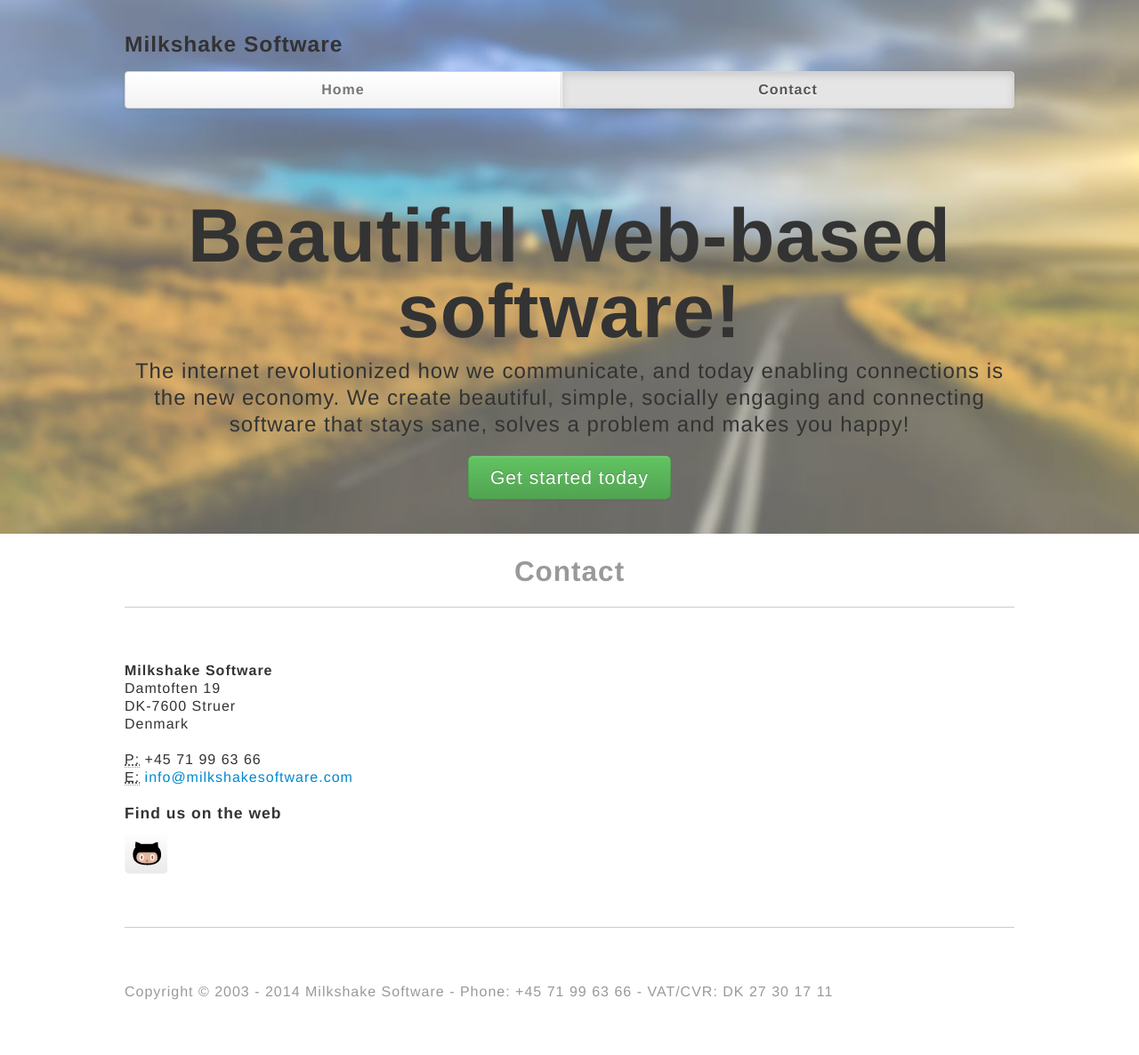
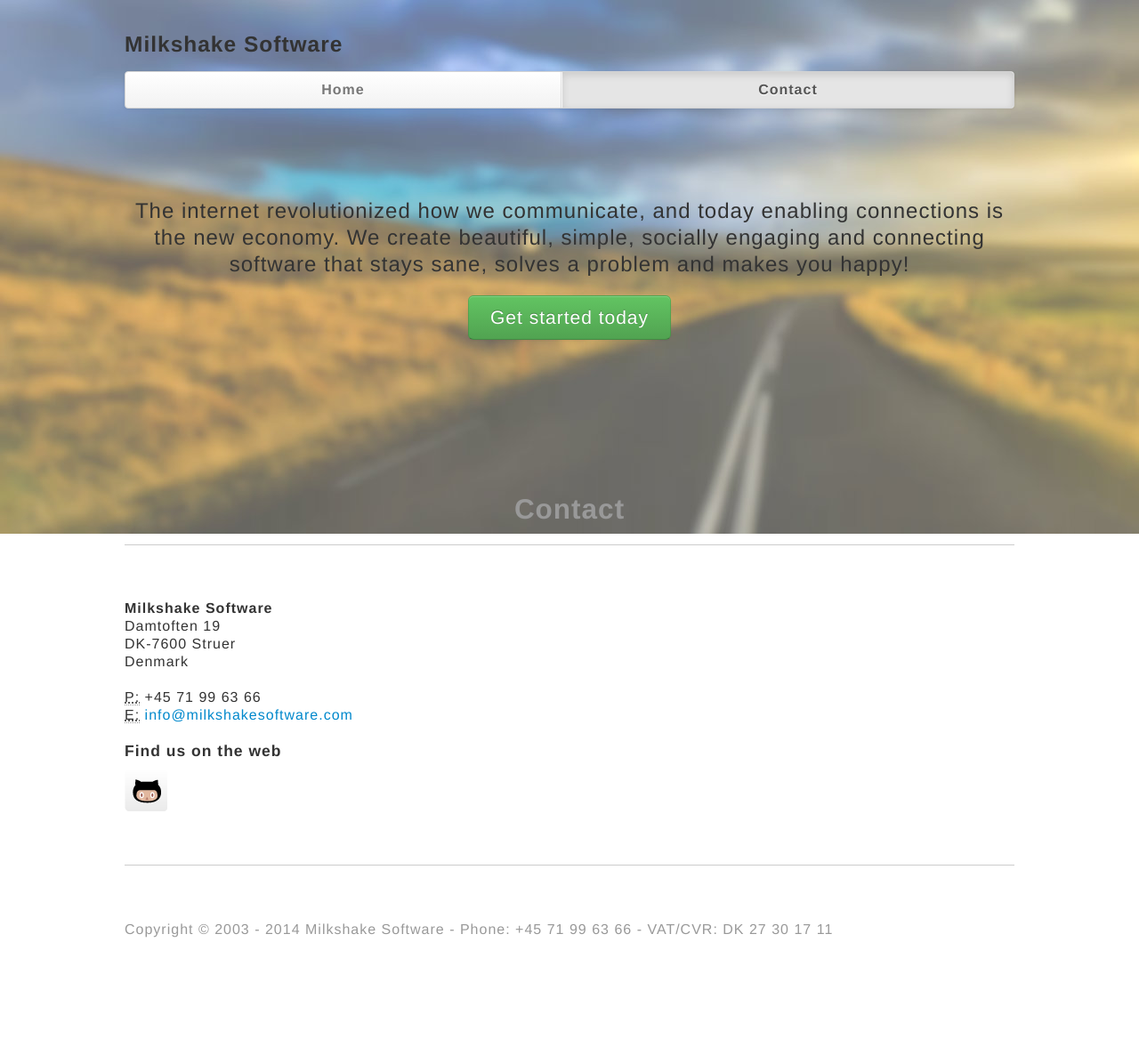
Before and after one commit to milkshakesoftware/milkshakesoftware.github.com, a Jekyll site: the page index.html, which Jekyll copies as it is, in a window 1280 px wide. Shown: the whole page at 89% size. Built offline with Jekyll 4.4.1, drawn with Linux system fonts in a browser that asks for light colours; nearby versions of some CDN libraries; Markdown is read by kramdown in place of the engine named in the settings; after the commit the page ends 1116 px from its top, so only the background shows below that.

Commit message:
Update index.html

```diff
--- a/index.html
+++ b/index.html
@@ -6,7 +6,7 @@
 	<head>
 		<meta charset="utf-8" />
 		<meta http-equiv="X-UA-Compatible" content="IE=edge,chrome=1" />
-		<title>Milkshake Software - We Make Beutiful Web-based Software</title>
+		<title>Milkshake Software - We Make Beautiful Web- and Mobile Apps</title>
 		<meta name="description" content="" />
 		<meta name="viewport" content="width=device-width" />
 
@@ -42,7 +42,6 @@
 
 			<section class="container" id="home">
 				<div class="jumbotron">
-					<h1>Beautiful Web-based software!</h1>
 					<p class="lead">The internet revolutionized how we communicate,
 						and today enabling connections is the new economy. We create beautiful, simple, socially engaging and connecting software that stays sane, solves a problem and makes you happy!</p>
 					<a class="btn btn-large btn-success" href="#products">Get started today</a>
```
